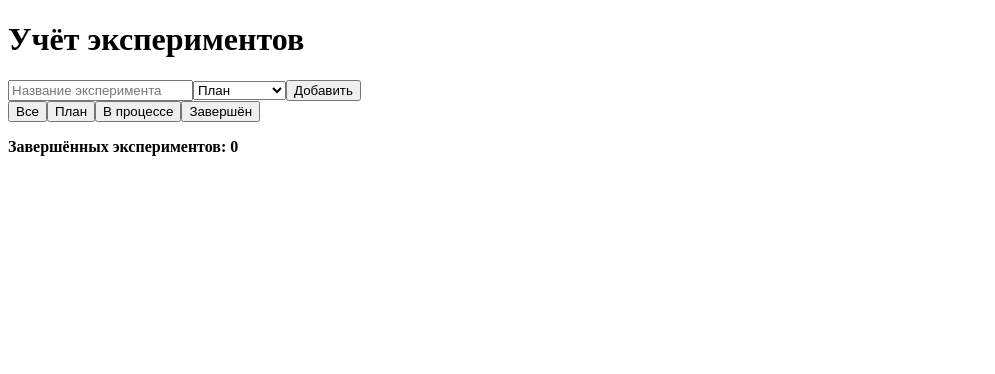
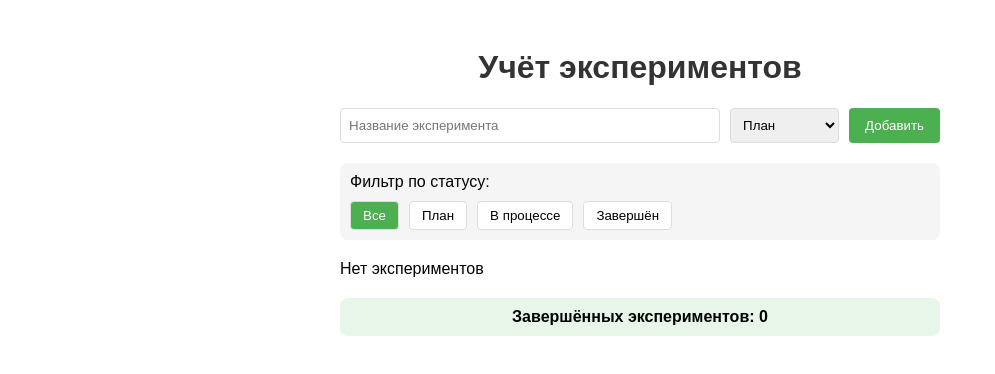
Before and after one commit to Andrey911-lab/experiment-tracker, a React (Create React App) app: page / in a window 1280 px wide. Shown: the top 374 px of the page, without its empty margins (0-995 px from the left). Built offline with nearby package versions, Linux system fonts and the light colour scheme.

Commit message:
Оформление

```diff
--- a/src/App.js
+++ b/src/App.js
@@ -43,41 +43,61 @@ function App() {
     const completedCount = experiments.filter(exp => exp.status === 'Завершён').length;
 
     return (
-        <div>
-            <h1>Учёт экспериментов</h1>
+        <div style={{ maxWidth: '600px', margin: '0 auto', padding: '20px', fontFamily: 'Arial, sans-serif' }}>
+            <h1 style={{ textAlign: 'center', color: '#333' }}>Учёт экспериментов</h1>
 
-            <div>
+            <div style={{ display: 'flex', gap: '10px', marginBottom: '20px' }}>
                 <input
                     type="text"
                     placeholder="Название эксперимента"
                     value={name}
                     onChange={(e) => setName(e.target.value)}
+                    style={{ flex: 1, padding: '8px', border: '1px solid #ddd', borderRadius: '4px' }}
                 />
-                <select value={status} onChange={(e) => setStatus(e.target.value)}>
+                <select value={status} onChange={(e) => setStatus(e.target.value)} style={{ padding: '8px', border: '1px solid #ddd', borderRadius: '4px' }}>
                     {statuses.map(s => (
                         <option key={s} value={s}>{s}</option>
                     ))}
                 </select>
-                <button onClick={addExperiment}>Добавить</button>
+                <button onClick={addExperiment} style={{ padding: '8px 16px', backgroundColor: '#4CAF50', color: 'white', border: 'none', borderRadius: '4px', cursor: 'pointer' }}>Добавить</button>
             </div>
 
-            <div>
-                <button onClick={() => setFilter('Все')}>Все</button>
-                <button onClick={() => setFilter('План')}>План</button>
-                <button onClick={() => setFilter('В процессе')}>В процессе</button>
-                <button onClick={() => setFilter('Завершён')}>Завершён</button>
+            <div style={{ marginBottom: '20px', padding: '10px', backgroundColor: '#f5f5f5', borderRadius: '8px' }}>
+                <label>Фильтр по статусу: </label>
+                <div style={{ display: 'flex', gap: '10px', marginTop: '10px' }}>
+                    {['Все', ...statuses].map(s => (
+                        <button
+                            key={s}
+                            onClick={() => setFilter(s)}
+                            style={{
+                                padding: '6px 12px',
+                                border: '1px solid #ddd',
+                                borderRadius: '4px',
+                                cursor: 'pointer',
+                                backgroundColor: filter === s ? '#4CAF50' : 'white',
+                                color: filter === s ? 'white' : 'black'
+                            }}
+                        >
+                            {s}
+                        </button>
+                    ))}
+                </div>
             </div>
 
-            <ul>
-                {filteredExperiments.map(exp => (
-                    <li key={exp.id}>
-                        {exp.name} - {exp.status}
-                        <button onClick={() => deleteExperiment(exp.id)}>Удалить</button>
-                    </li>
-                ))}
-            </ul>
+            {filteredExperiments.length === 0 ? (
+                <p>Нет экспериментов</p>
+            ) : (
+                <ul style={{ listStyle: 'none', padding: 0 }}>
+                    {filteredExperiments.map(exp => (
+                        <li key={exp.id} style={{ display: 'flex', justifyContent: 'space-between', alignItems: 'center', padding: '10px', marginBottom: '8px', backgroundColor: 'white', border: '1px solid #ddd', borderRadius: '4px' }}>
+                            <span>{exp.name} - {exp.status}</span>
+                            <button onClick={() => deleteExperiment(exp.id)} style={{ padding: '4px 8px', backgroundColor: '#ff6b6b', color: 'white', border: 'none', borderRadius: '4px', cursor: 'pointer' }}>Удалить</button>
+                        </li>
+                    ))}
+                </ul>
+            )}
 
-            <div>
+            <div style={{ marginTop: '20px', padding: '10px', backgroundColor: '#e8f5e9', borderRadius: '8px', textAlign: 'center' }}>
                 <strong>Завершённых экспериментов: {completedCount}</strong>
             </div>
         </div>
```
